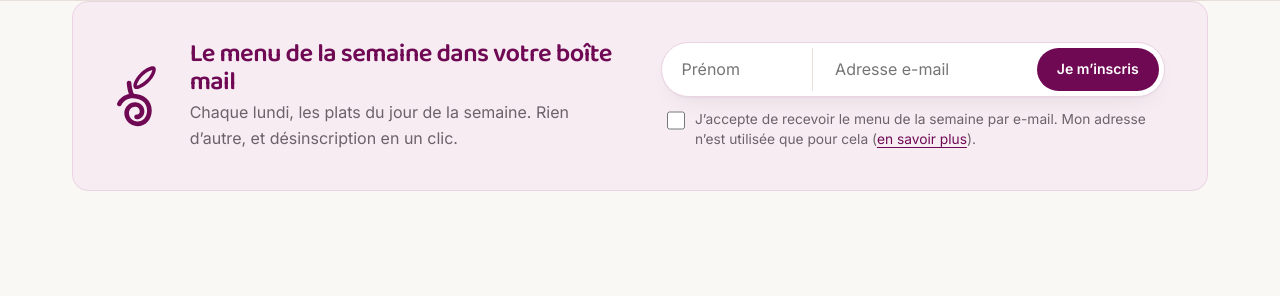
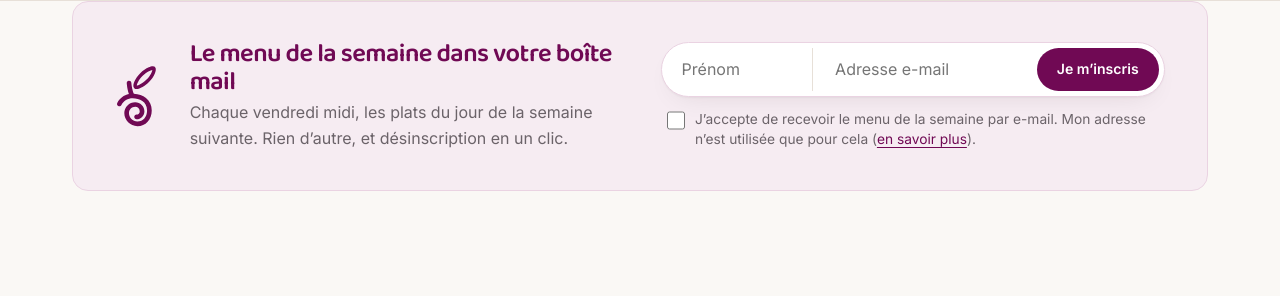
Before and after one commit to ValentinGardin/au-jardin-parmentier, a PHP site: page /index.php in a window 1280 px wide. Shown: the part 2250-2546 px from the top of the page. Run offline with PHP 8.4, Linux system fonts and the light colour scheme; some libraries are stand-ins or nearby versions.

Commit message:
Menu par e-mail : envoi automatique le vendredi à 12 h avec le menu de la semaine suivante (v1.70)
Co-Authored-By: Claude Opus 5.5 <noreply@anthropic.com>
Claude-Session: https://claude.ai/code/session_01KvLbYeHqUobjvQH11YwVo9

```diff
--- a/clients.php
+++ b/clients.php
@@ -156,16 +156,32 @@ function lettre_noter($envoi) {
 }
 function lettre_inscrits($clients) { return array_values(array_filter($clients, function ($c) { return $c['lettre']['statut'] === 'oui' && $c['email'] !== ''; })); }
 
-// Menu à envoyer cette semaine : celui qui commence entre lundi et dimanche (semaine en cours ou semaine suivante préparée)
-function lettre_semaine($d) {
-    $lundi = date('Y-m-d', strtotime('monday this week'));
-    $dimanche = date('Y-m-d', strtotime($lundi . ' +6 days'));
-    foreach (['semaine', 'semaine_suivante'] as $k) {
-        $s = $d[$k];
-        if ($s['du'] >= $lundi && $s['du'] <= $dimanche && !$s['conges']['actif'] && jours_visibles($s['jours'])) return $s;
+// Menu à envoyer : du vendredi au dimanche, celui de la semaine prochaine (préparé dans « Semaine suivante ») ;
+// du lundi au jeudi, celui de la semaine en cours (rattrapage s'il n'a pas pu partir le vendredi).
+// $prochaineSeulement : le week-end, ne jamais se rabattre sur la semaine en cours (envoi automatique).
+function lettre_semaine($d, $prochaineSeulement = false, $t = null) {
+    $t = $t ?? time();
+    $lundis = [date('Y-m-d', strtotime('monday this week', $t))];
+    if ((int)date('N', $t) >= 5) {
+        $lundi = date('Y-m-d', strtotime('next monday', $t));
+        $lundis = $prochaineSeulement ? [$lundi] : [$lundi, $lundis[0]];
+    }
+    foreach ($lundis as $lundi) {
+        $dimanche = date('Y-m-d', strtotime($lundi . ' +6 days'));
+        foreach (['semaine', 'semaine_suivante'] as $k) {
+            $s = $d[$k];
+            if ($s['du'] >= $lundi && $s['du'] <= $dimanche && !$s['conges']['actif'] && jours_visibles($s['jours'])) return $s;
+        }
     }
     return null;
 }
+// Moment de l'envoi automatique : du vendredi 12 h au dimanche (semaine suivante), et rattrapage du lundi au mercredi
+function lettre_auto_moment($t = null) {
+    $t = $t ?? time(); $n = (int)date('N', $t);
+    return !($n === 4 || ($n === 5 && (int)date('G', $t) < 12));
+}
+// « la semaine prochaine » ou « la semaine » selon la date d'envoi
+function lettre_quand($s) { return $s['du'] > date('Y-m-d', strtotime('sunday this week')) ? 'la semaine prochaine, ' : 'la semaine '; }
 // Le menu est-il complet (chaque jour a un plat ou est marqué fermé) ? Évite d'envoyer un menu à moitié saisi.
 function semaine_complete($s) {
     foreach ($s['jours'] as $j) if ($j['nom'] === '' && !$j['ferme']) return false;
@@ -198,7 +214,7 @@ function lettre_html($s, $prenom, $lienDesabo) {
         . '<body style="margin:0;background:#f2ece4;padding:24px 12px"><div style="max-width:560px;margin:0 auto;background:#fff;border-radius:18px;padding:28px 26px">'
         . '<p style="margin:0 0 4px;font:700 12px Arial,sans-serif;letter-spacing:.12em;text-transform:uppercase;color:#700954">Au Jardin Parmentier · plats du jour</p>'
         . '<h1 style="margin:0 0 4px;font:800 26px/1.15 Arial,sans-serif;color:#1d171b">' . $e($s['titre'] ?: 'Le menu de la semaine') . '</h1>'
-        . '<p style="margin:0 0 16px;font:15px Arial,sans-serif;color:#6b6369">' . ($prenom !== '' ? 'Bonjour ' . $e($prenom) . ', voici' : 'Voici') . ' nos plats de la semaine ' . $e(periode_fr($s['du'], $s['au'])) . '.</p>'
+        . '<p style="margin:0 0 16px;font:15px Arial,sans-serif;color:#6b6369">' . ($prenom !== '' ? 'Bonjour ' . $e($prenom) . ', voici' : 'Voici') . ' nos plats de ' . $e(lettre_quand($s) . periode_fr($s['du'], $s['au'])) . '.</p>'
         . '<table role="presentation" width="100%" cellspacing="0" cellpadding="0" style="border-collapse:collapse">' . $jours . '</table>' . $special
         . ($s['note'] !== '' ? '<p style="margin:18px 0 0;font:14px Arial,sans-serif;color:#6b6369">' . $e($s['note']) . '</p>' : '')
         . '<p style="margin:24px 0 0;text-align:center"><a href="tel:+33950173962" style="display:inline-block;background:#700954;color:#fff;text-decoration:none;font:700 15px Arial,sans-serif;padding:13px 22px;border-radius:12px">Réserver au 09 50 17 39 62</a></p>'
@@ -207,7 +223,7 @@ function lettre_html($s, $prenom, $lienDesabo) {
         . '<a href="' . $e($lienDesabo) . '" style="color:#8b8288">Se désinscrire en un clic</a></p></body></html>';
 }
 function lettre_texte($s, $prenom, $lienDesabo) {
-    $t = ($prenom !== '' ? "Bonjour $prenom,\n\n" : '') . 'Nos plats de la semaine ' . periode_fr($s['du'], $s['au']) . " :\n\n";
+    $t = ($prenom !== '' ? "Bonjour $prenom,\n\n" : '') . 'Nos plats de ' . lettre_quand($s) . periode_fr($s['du'], $s['au']) . " :\n\n";
     foreach (jours_visibles($s['jours']) as $j) $t .= $j['jour'] . ' : ' . ($j['ferme'] ? ($j['motif'] ?: 'Fermé') : $j['nom'] . ($j['desc'] !== '' ? ', ' . $j['desc'] : '') . ($j['prix'] !== '' ? ' (' . $j['prix'] . ')' : '')) . "\n";
     if ($s['special']['nom'] !== '') $t .= "\n" . $s['special']['nom'] . ($s['special']['prix'] !== '' ? ' · ' . $s['special']['prix'] : '') . "\n" . implode("\n", $s['special']['lignes']) . "\n";
     return $t . "\nRéservation au 09 50 17 39 62\nAu Jardin Parmentier, 9 place Parmentier, 80500 Montdidier\n\nSe désinscrire : $lienDesabo\n";
@@ -302,10 +318,12 @@ function lettre_envoyer($s, $mode) {
     return [$ok, $ok < count($l) ? (count($l) - $ok) . ' envoi(s) n’ont pas pu partir.' : null];
 }
 
-// Envoi automatique : à partir du lundi 8 h, dès qu'une page est vue, si le menu de la semaine est complet et pas encore envoyé
+// Envoi automatique : à partir du vendredi 12 h, le menu de la semaine suivante, dès qu'une page est vue (ou par la tâche
+// planifiée rappels.php), s'il est complet et pas encore envoyé. S'il n'était pas prêt, il part dès qu'il l'est, au plus tard
+// jusqu'au mercredi (rattrapage avec le menu de la semaine en cours). Rien le jeudi ni le vendredi matin.
 function lettre_auto($d) {
-    if ((int)date('N') > 3 || ((int)date('N') === 1 && (int)date('G') < 8) || !lettre_config()['auto']) return;
-    $s = lettre_semaine($d);
+    if (!lettre_auto_moment() || !lettre_config()['auto']) return;
+    $s = lettre_semaine($d, (int)date('N') >= 5);
     if (!$s || !semaine_complete($s) || lettre_deja($s['du'])) return;
     // on réserve l'envoi tout de suite (sous verrou) pour qu'il ne parte jamais deux fois
     $go = verrou(function () use ($s) {
@@ -538,7 +556,7 @@ function evt_simulation($e, $i) {
 }
 
 // ---- Import de contacts (bouton Importer de l'onglet Clients) ----
-// À appeler sous verrou(). Accord acquis : inscription au menu du lundi, jamais pour quelqu'un qui l'avait refusé.
+// À appeler sous verrou(). Accord acquis : inscription au menu par e-mail, jamais pour quelqu'un qui l'avait refusé.
 function clients_importer($contacts, $accord, $source) {
     $l = clients_charger(); $n = ['ajoutes' => 0, 'maj' => 0, 'ignores' => 0, 'refus' => 0, 'inscrits' => 0];
     foreach (array_slice($contacts, 0, 2000) as $x) {
--- a/index.php
+++ b/index.php
@@ -2,7 +2,7 @@
 // Cartes traiteur et commandes spéciales : seules celles mises « En ligne » dans le back-office sont affichées
 $s['menus'] = array_values(array_filter($s['menus'], function ($c) { return $c['actif']; }));
 $surCommande = array_values(array_filter($s['commandes'], function ($c) { return $c['actif'] && $c['items']; }));
-lettre_auto($s);   // envoi du menu aux inscrits le lundi (si activé dans le back-office)
+lettre_auto($s);   // envoi du menu de la semaine suivante aux inscrits, le vendredi à partir de 12 h (si activé dans le back-office)
 sms_auto();        // rappel SMS des commandes non récupérées (si activé)
 stats_vue();
 $evts = evenements_visibles($s['evenements']);
@@ -353,10 +353,10 @@ $quandPremier = $premier ? ($premier['date'] === date('Y-m-d') ? 'Aujourd’hui'
       <img class="lettre-sym" src="img/logo/symbole-violet.svg" alt="" width="164" height="244" loading="lazy">
       <div class="lettre-txt">
         <h2 id="lettre-titre">Le menu de la semaine dans votre boîte mail</h2>
-        <p>Chaque lundi, les plats du jour de la semaine. Rien d’autre, et désinscription en un clic.</p>
+        <p>Chaque vendredi midi, les plats du jour de la semaine suivante. Rien d’autre, et désinscription en un clic.</p>
       </div>
 <?php $lettreEtat = $_GET['lettre'] ?? ''; if ($lettreEtat === 'ok'): ?>
-      <p class="lettre-ok" role="status">C’est noté ! Vous recevrez le prochain menu lundi.</p>
+      <p class="lettre-ok" role="status">C’est noté ! Vous recevrez le prochain menu vendredi midi.</p>
 <?php else: ?>
       <form class="lettre-form" method="post" action="lettre" novalidate>
         <div class="lettre-champs">
--- a/lettre.php
+++ b/lettre.php
@@ -46,10 +46,10 @@ if ($jeton === '' && $_SERVER['REQUEST_METHOD'] === 'POST' && ($_POST['action']
         if ($nouveau) {
             $lien = lien_desabo($nouveau);
             $html = '<div style="font:15px/1.6 Arial,sans-serif;color:#1d171b;max-width:520px">' . ($prenom !== '' ? '<p>Bonjour ' . h($prenom) . ',</p>' : '')
-                . '<p>C’est noté : vous recevrez <strong>le menu de la semaine</strong> d’Au Jardin Parmentier chaque lundi.</p><p>À très vite à la boutique,<br>L’équipe du Jardin Parmentier<br>09 50 17 39 62</p>'
+                . '<p>C’est noté : vous recevrez <strong>le menu de la semaine</strong> d’Au Jardin Parmentier chaque vendredi midi, pour la semaine suivante.</p><p>À très vite à la boutique,<br>L’équipe du Jardin Parmentier<br>09 50 17 39 62</p>'
                 . '<p style="font-size:12px;color:#8b8288">Ce n’était pas vous ? <a href="' . h($lien) . '" style="color:#8b8288">Se désinscrire</a></p></div>';
-            mail_envoyer($email, 'Bienvenue · le menu de la semaine, chaque lundi', $html,
-                ($prenom !== '' ? "Bonjour $prenom,\n\n" : '') . "C'est noté : vous recevrez le menu de la semaine d'Au Jardin Parmentier chaque lundi.\n\nSe désinscrire : $lien\n", $lien);
+            mail_envoyer($email, 'Bienvenue · le menu de la semaine, chaque vendredi midi', $html,
+                ($prenom !== '' ? "Bonjour $prenom,\n\n" : '') . "C'est noté : vous recevrez le menu de la semaine d'Au Jardin Parmentier chaque vendredi midi, pour la semaine suivante.\n\nSe désinscrire : $lien\n", $lien);
         }
     }
     if ($json) fin_json($err ? 400 : 200, $err ? ['erreur' => $err] : ['ok' => true]);
--- a/lib.php
+++ b/lib.php
@@ -2,7 +2,7 @@
 // Fonctions communes au site (index.php), à l'affiche (affiche.php) et au back-office (back-office-jardin/)
 const DATA = __DIR__ . '/data';
 const ESPACE = 'back-office-jardin';   // dossier du back-office : https://…/back-office-jardin/
-const VERSION = '1.69 · 6 novembre 2026';
+const VERSION = '1.70 · 9 novembre 2026';
 const FORTE_DEMANDE = 15;   // parts réservées à partir desquelles un plat est signalé « forte demande »
 const FORTE_OFFRE = 10;     // même chose pour l'offre spéciale et les produits des événements   // affichée en bas de la page de connexion du back-office
 const JOURS = ['Lundi', 'Mardi', 'Mercredi', 'Jeudi', 'Vendredi', 'Samedi', 'Dimanche'];
--- a/main.js
+++ b/main.js
@@ -102,7 +102,7 @@
         if (!j.ok) throw new Error(j.erreur);
         var p = lettre.prenom.value.trim(), ok = document.createElement('p');
         ok.className = 'lettre-ok'; ok.setAttribute('role', 'status');
-        ok.textContent = 'C’est noté' + (p ? ', ' + p : '') + ' ! Vous recevrez le prochain menu lundi.';
+        ok.textContent = 'C’est noté' + (p ? ', ' + p : '') + ' ! Vous recevrez le prochain menu vendredi midi.';
         lettre.replaceWith(ok);
         suivre('lettre');
       })
@@ -282,7 +282,7 @@
         '<div class="rs-idees" aria-label="Suggestions">' + ['Je passe vers 12h', 'Je passe en fin de journée', 'Sans sauce, svp', 'Allergie : ', 'C’est pour offrir'].map(function (t) {
           return '<button type="button" data-rs="idee" data-t="' + esc(t) + '">' + esc(t.replace(/ : $/, '…')) + '</button>';
         }).join('') + '</div>' +
-        '<label class="rs-case rs-case-lettre"><input type="checkbox" name="lettre"' + (client.lettre ? ' checked' : '') + '><span>Recevoir aussi le menu de la semaine chaque lundi par e-mail</span></label>' +
+        '<label class="rs-case rs-case-lettre"><input type="checkbox" name="lettre"' + (client.lettre ? ' checked' : '') + '><span>Recevoir aussi le menu de la semaine chaque vendredi midi par e-mail</span></label>' +
         '<label class="rs-case"><input type="checkbox" name="memo"' + (client.memo ? ' checked' : '') + '><span>Me reconnaître la prochaine fois sur cet appareil</span></label>' +
         '<div aria-hidden="true" style="position:absolute;left:-9999px;width:1px;height:1px;overflow:hidden"><input name="site_web" tabindex="-1" autocomplete="off"></div>' +
         '<p class="rs-erreur" role="alert" hidden></p></form>';
```
Also changed, not shown: CLAUDE.md (+2 -0 lines), admin.js, admin.min.js, main.min.js.
